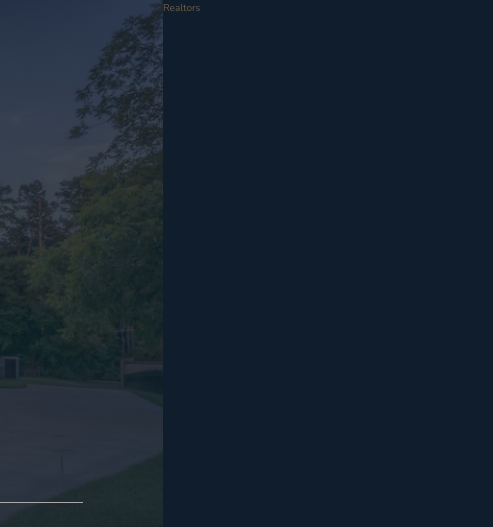
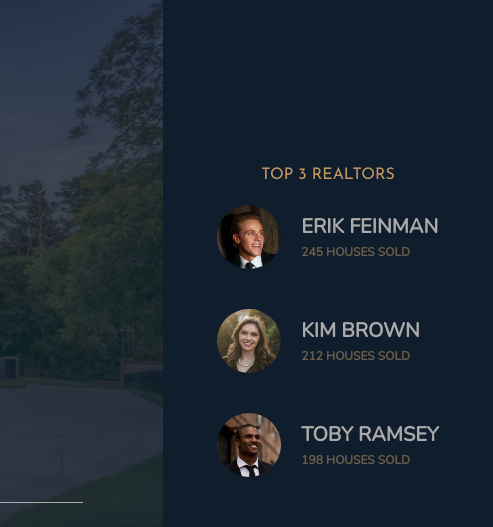
Before and after one commit to nadirozsoy/Nexter, a website: page index.html in a window 1280 px wide. Shown: the top 527 px of the page, 787-1280 px from the left. Drawn offline with nearby package versions, Linux system fonts and the light colour scheme.

Commit message:
Added | realtors

```diff
--- a/assets/scss/layout/_realtors.scss
+++ b/assets/scss/layout/_realtors.scss
@@ -1,4 +1,38 @@
 .realtors {
   background-color: $color-secondary;
   grid-area: 1 / col-start 7/2 / full-end;
+  display: grid;
+  justify-content: center;
+  align-content: center;
+  justify-items: center;
+  row-gap: 2vh;
+
+  &__list {
+    display: grid;
+    grid-template-columns: min-content max-content;
+    align-items: center;
+    justify-content: center;
+    column-gap: 2rem;
+    row-gap: 5vh;
+
+    img {
+      border-radius: 50%;
+      width: 5vw;
+      justify-self: end;
+    }
+  }
+
+  &__details {
+    h5 {
+      font-size: 2rem;
+      color: $color-grey-light-2;
+      text-transform: uppercase;
+    }
+
+    p {
+      font-size: 1.2rem;
+      text-transform: uppercase;
+      font-weight: bold;
+    }
+  }
 }
--- a/index.html
+++ b/index.html
@@ -75,7 +75,24 @@
     </header>
 
     <div class="realtors">
-        Realtors
+        <h3 class="heading-3">Top 3 Realtors</h3>
+        <div class="realtors__list">
+            <img src="assets/img/realtor-1.jpeg" alt="realtor-1">
+            <div class="realtors__details">
+                <h5>Erik Feinman</h5>
+                <p>245 Houses sold</p>
+            </div>
+            <img src="assets/img/realtor-2.jpeg" alt="realtor-2">
+            <div class="realtors__details">
+                <h5>Kim Brown</h5>
+                <p>212 Houses sold</p>
+            </div>
+            <img src="assets/img/realtor-3.jpeg" alt="realtor-3">
+            <div class="realtors__details">
+                <h5>Toby Ramsey</h5>
+                <p>198 Houses sold</p>
+            </div>
+        </div>
     </div>
 
     <section class="features">
```
Also changed, not shown: assets/css/style.css.
